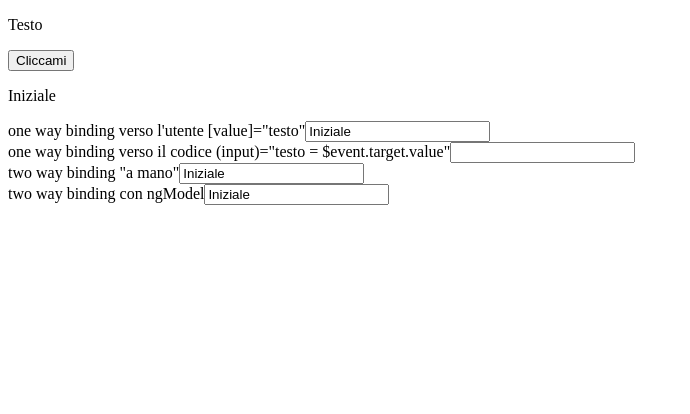
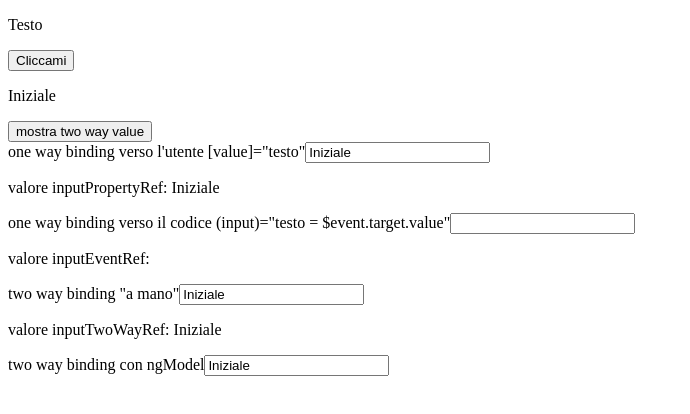
Before and after one commit to LukeSkywa/DemoBergamo, an Angular app: page / in a window 1280 px wide. Shown: the top 414 px of the page, without its empty margins (0-690 px from the left). Built offline with nearby package versions, Linux system fonts and the light colour scheme.

Commit message:
utilizzo template reference variables

```diff
--- a/src/app/secondo/secondo.component.html
+++ b/src/app/secondo/secondo.component.html
@@ -5,19 +5,22 @@
 
 
 <p>{{testo}}</p>
-
+<button (click)="clickNew(inputTwoWayRef.value)">mostra two way value</button>
 <div>
     <label> one way binding verso l'utente [value]="testo"</label>
-    <input [value]="testo" >
+    <input [value]="testo" #inputPropertyRef>
+    <p>valore inputPropertyRef: {{inputPropertyRef.value}}</p>
 </div>
 <div>
     <label> one way binding verso il codice (input)="testo = $event.target.value"</label>
-    <input (input)="inputEvent($event)" >
+    <input (input)="inputEvent($event)" #inputEventRef>
+    <p>valore inputEventRef: {{inputEventRef.value}}</p>
 </div>
 <!-- i due esempi sotto sono equivalenti -->
 <div>
     <label> two way binding "a mano"</label>
-    <input (input)="testo = $event.target.value" [value]="testo" >
+    <input (input)="testo = inputTwoWayRef.value" [value]="testo" #inputTwoWayRef>
+    <p>valore inputTwoWayRef: {{inputTwoWayRef.value}}</p>
 </div>
 <div>
     <label> two way binding con ngModel</label>
--- a/src/app/secondo/secondo.component.ts
+++ b/src/app/secondo/secondo.component.ts
@@ -29,4 +29,8 @@ export class SecondoComponent implements OnInit {
     this.testo = ev.target.value;
   }
 
+  clickNew(value: string){
+    console.log(value);
+  }
+
 }
```
